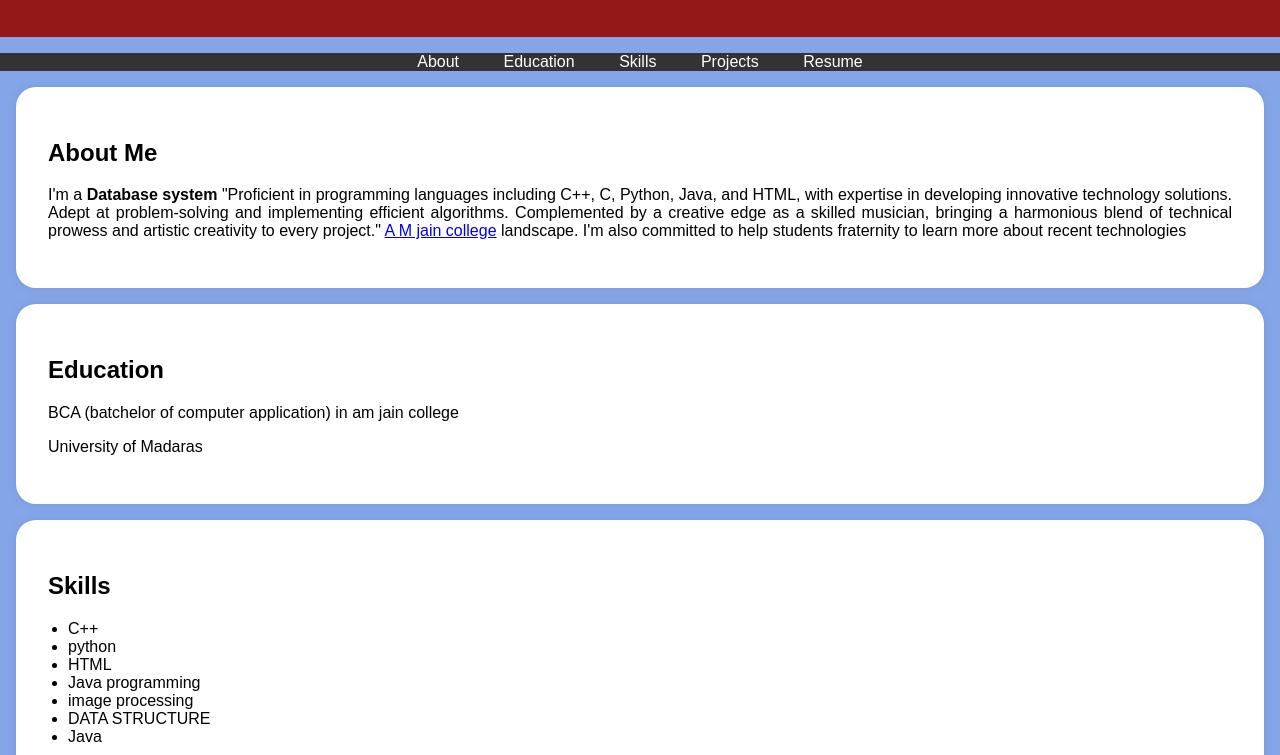
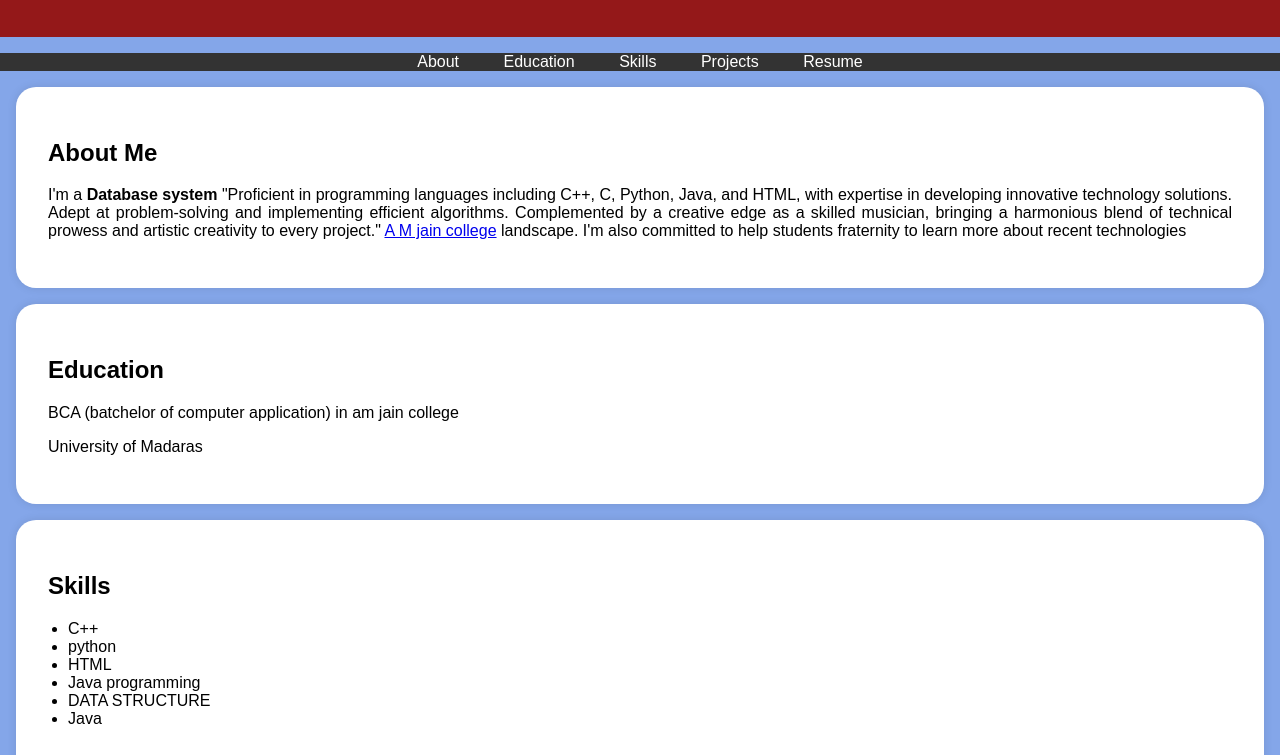
Before and after one commit to Varsh111005/varsh, a plain HTML site: page index.html in a window 1280 px wide. Shown: the part 197-952 px from the top of the page. Drawn offline with Linux system fonts and the light colour scheme.

Commit message:
Update index.html

```diff
--- a/index.html
+++ b/index.html
@@ -139,7 +139,6 @@
                 <li>python</li>
                 <li>HTML</li>
                 <li>Java programming</li>
-                <li>image processing</li>
                 <li>DATA STRUCTURE</li>
                 <li>Java </li>
             </ul>
```
